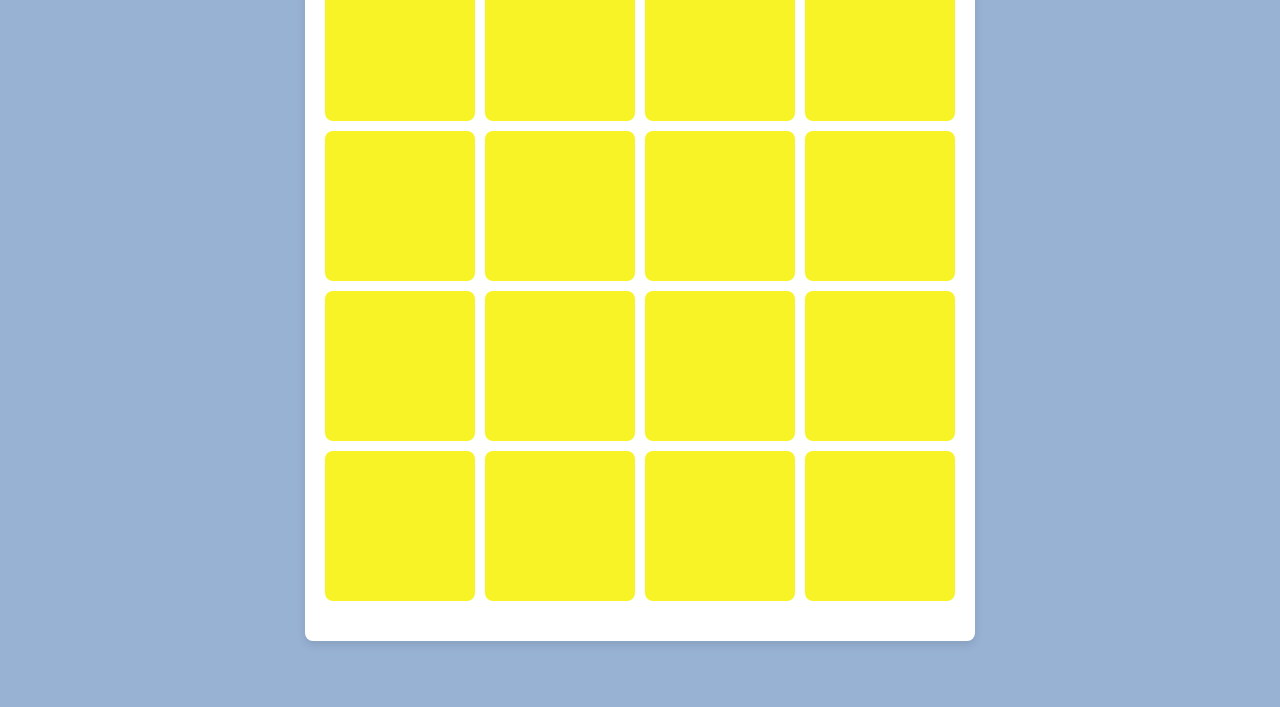
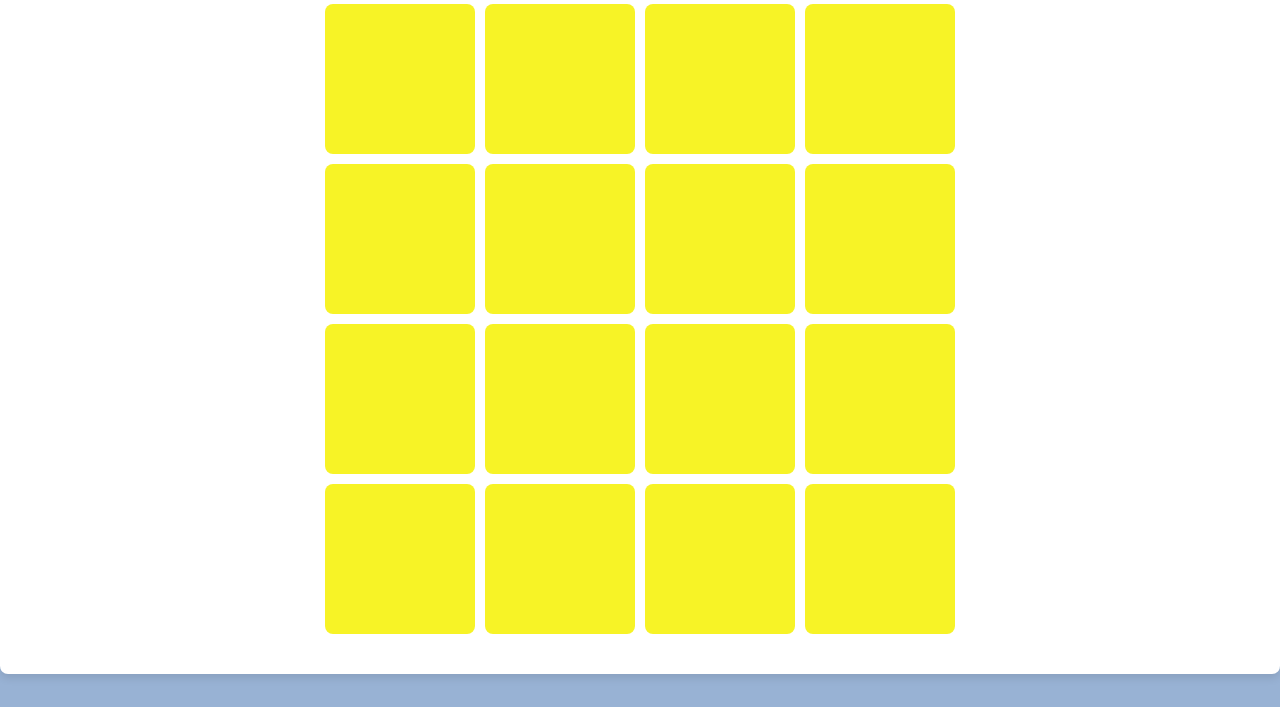
Before and after one commit to Sabrinarantesobrinho/Jogodamemoria, a plain HTML site: page index.html in a window 1280 px wide. Shown: the part 93-800 px from the top of the page. Drawn offline with Linux system fonts and the light colour scheme.

Commit message:
Update estilos.css

```diff
--- a/estilos.css
+++ b/estilos.css
@@ -9,8 +9,9 @@ body {
     display: flex;
     justify-content: center;
     align-items: center;
-    height: auto;
+    height: 100vh; /* Define a altura da página */
     background-color: rgb(152, 178, 212);
+    overflow-x: hidden; /* Evita barra de rolagem horizontal */
 }
 
 .game-container {
@@ -19,7 +20,11 @@ body {
     padding: 20px;
     border-radius: 8px;
     box-shadow: 0 4px 8px rgba(0, 0, 0, 0.1);
+    max-width: 100%; /* Garante que o conteúdo se ajuste */
+    width: 100%;
+    overflow: hidden; /* Esconde qualquer conteúdo extra */
 }
+
 
 h1 {
     font-size: 24px;
```
